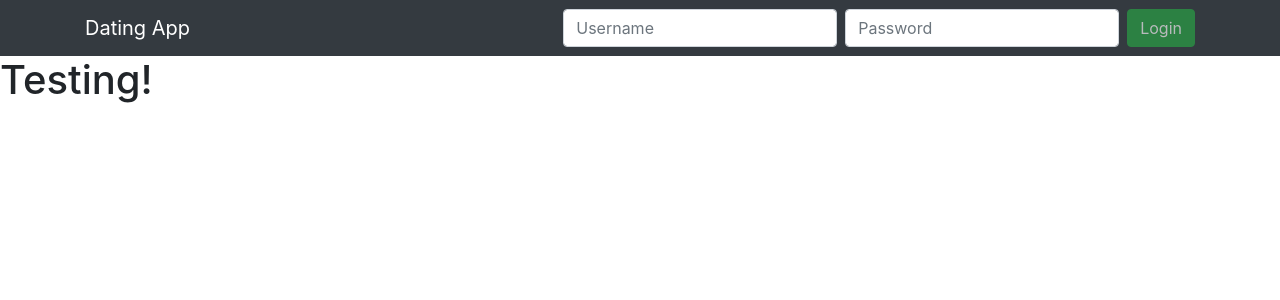
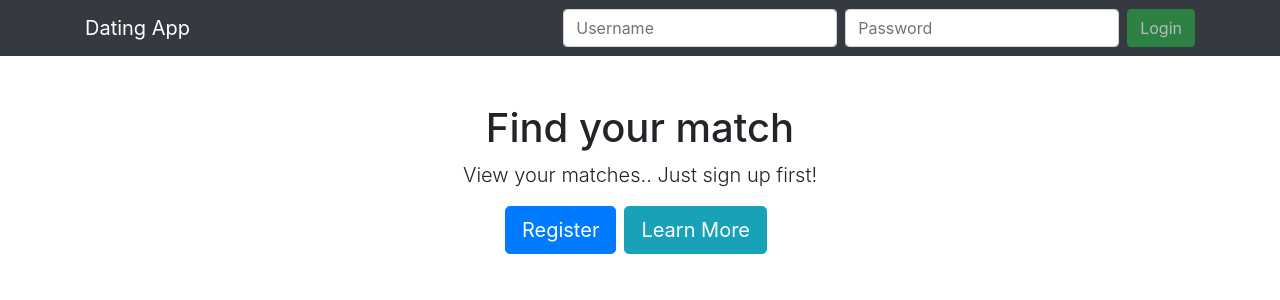
Before and after one commit to VaggelisKa/Joblink, an Angular app: page / in a window 1280 px wide. Shown: the top 300 px of the page. Built offline with nearby package versions, Linux system fonts and the light colour scheme.

Commit message:
Adding home component

```diff
--- a/src/app/app.component.html
+++ b/src/app/app.component.html
@@ -1,4 +1,4 @@
 <app-nav></app-nav>
 <div>
-    <h1>Testing!</h1>
+    <app-home></app-home>
 </div>
--- a/src/app/app.module.ts
+++ b/src/app/app.module.ts
@@ -7,11 +7,13 @@ import { NavComponent } from './nav/nav.component';
 import { FormsModule } from '@angular/forms';
 import { BsDropdownModule } from 'ngx-bootstrap/dropdown';
 import { BrowserAnimationsModule } from '@angular/platform-browser/animations';
+import { HomeComponent } from './home/home.component';
 
 @NgModule({
    declarations: [
       AppComponent,
-      NavComponent
+      NavComponent,
+      HomeComponent
    ],
    imports: [
       BrowserModule,
--- /dev/null
+++ b/src/app/home/home.component.html
@@ -0,0 +1,18 @@
+<div class="container mt-5">
+  <div style="text-align: center;" *ngIf="!registerMode">
+    <h1>Find your match</h1>
+    <p class="lead">View your matches.. Just sign up first!</p>
+    <div class="text-center">
+      <button class="btn btn-primary btn-lg mr-2" (click)="registerToggle()">Register</button>
+      <button class="btn btn-info btn-lg mr-2">Learn More</button>
+    </div>
+  </div>
+
+  <div class="container" *ngIf="registerMode">
+    <div class="row justify-content-center">
+      <div class="col-4">
+        <p>Register Form</p>
+      </div>
+    </div>
+  </div>
+</div>
--- /dev/null
+++ b/src/app/home/home.component.ts
@@ -0,0 +1,20 @@
+import { Component, OnInit } from '@angular/core';
+
+@Component({
+  selector: 'app-home',
+  templateUrl: './home.component.html',
+  styleUrls: ['./home.component.css']
+})
+export class HomeComponent implements OnInit {
+  registerMode = false;
+
+  constructor() { }
+
+  ngOnInit() {
+  }
+
+  registerToggle() {
+    this.registerMode = !this.registerMode;
+  }
+
+}
--- a/src/app/nav/nav.component.html
+++ b/src/app/nav/nav.component.html
@@ -39,7 +39,7 @@
         required
         #pwInput="ngModel"
       >
-      <button [disabled]="!loginForm.valid" class="btn btn-success my-2 my-sm-0" type="submit" *ngIf="!isLoggedIn">Login</button>
+      <button [disabled]="!loginForm.valid" class="btn btn-success my-2 my-sm-0" type="submit">Login</button>
     </form>
   </div>
 </nav>
```
Also changed, not shown: src/app/home/home.component.css (added), 1 other file (tests, documents, lock files or other folders).
